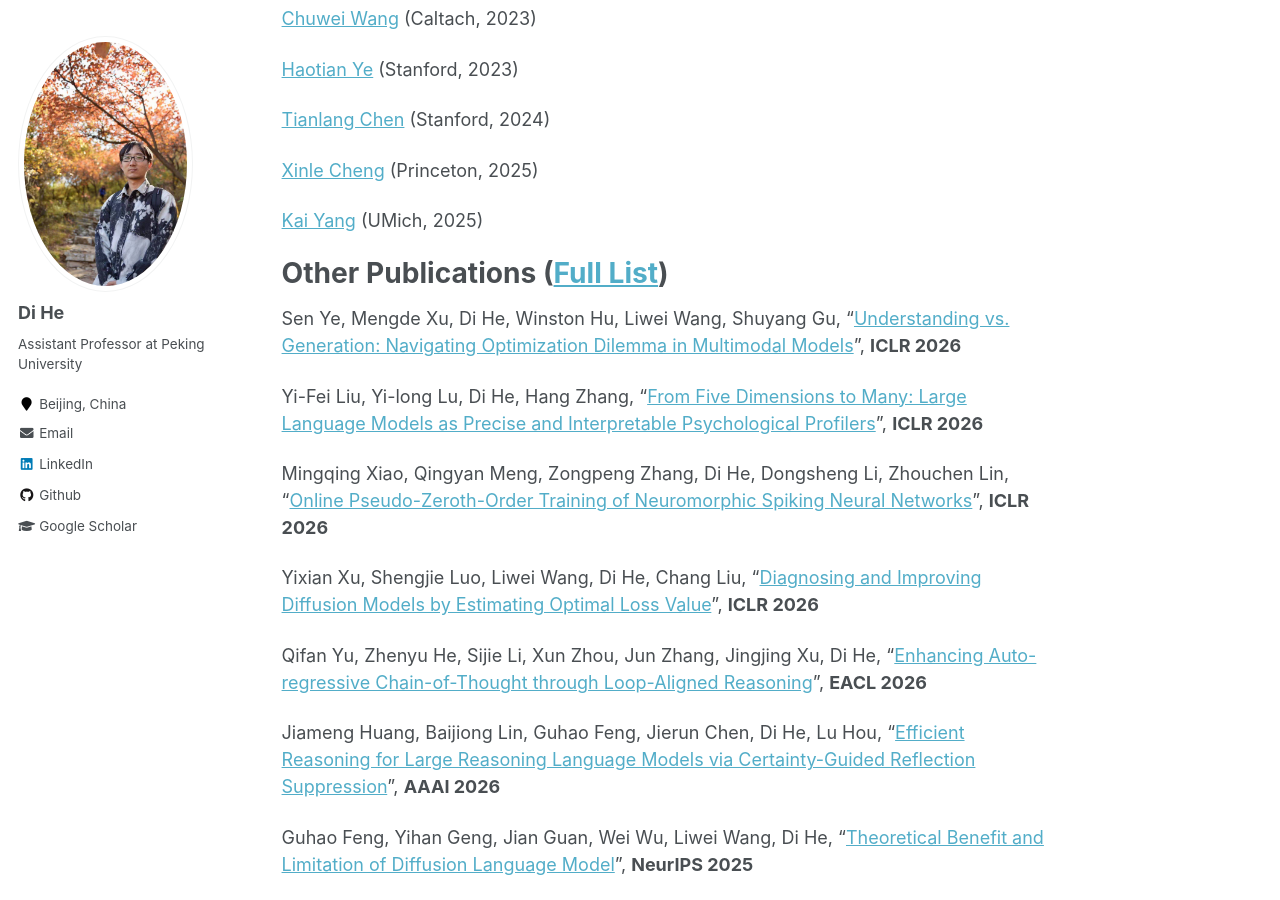
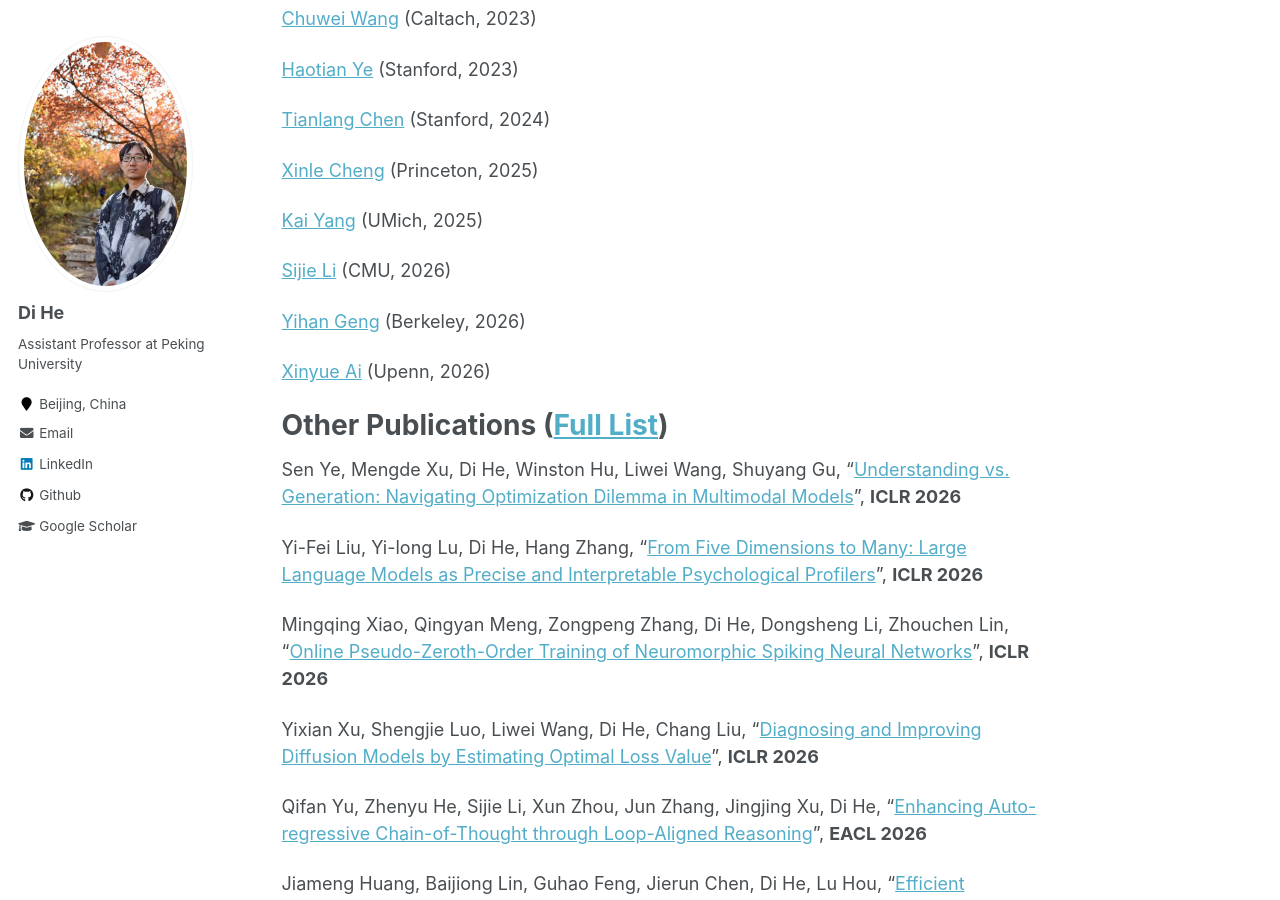
Before and after one commit to DiHe-PKU/DiHe-PKU.github.io, a Jekyll site: the page built from _pages/about.md, in a window 1280 px wide and 900 px high, scrolled down 1926 px. Built offline with Jekyll 4.4.1, drawn with Linux system fonts in a browser that asks for light colours; formulas are drawn with MathJax 3.

Commit message:
Update about.md

```diff
--- a/_pages/about.md
+++ b/_pages/about.md
@@ -68,6 +68,12 @@ Past supervised undergraduates
 [Xinle Cheng](https://ada-cheng.github.io/) (Princeton, 2025)
 
 [Kai Yang](https://scholar.google.com.hk/citations?user=GODkQEkAAAAJ&hl=en) (UMich, 2025)
+
+[Sijie Li](https://scholar.google.com/citations?user=DH-70NAAAAAJ&hl=en) (CMU, 2026)
+
+[Yihan Geng](https://yihan04.github.io/) (Berkeley, 2026)
+
+[Xinyue Ai](https://scholar.google.com/citations?user=KogjUYwAAAAJ&hl=zh-CN) (Upenn, 2026)
 
 Other Publications ([Full List](https://scholar.google.com/citations?hl=zh-CN&user=orVoz4IAAAAJ&view_op=list_works&sortby=pubdate))
 =====
```
